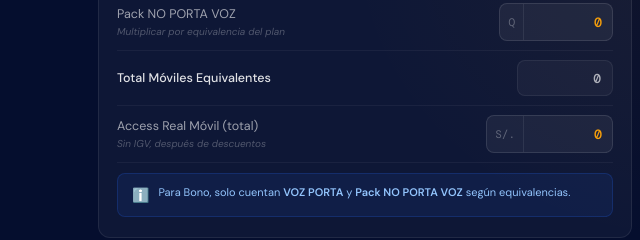
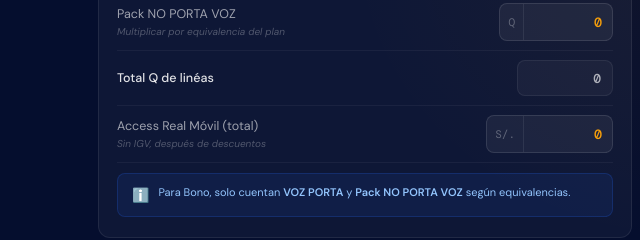
Before and after one commit to hectormed02/CalculadoraComisional, a plain HTML site: page index.html in a window 1280 px wide. Shown: the part 460-700 px from the top of the page, 0-640 px from the left. Drawn offline with nearby package versions, Linux system fonts and the light colour scheme.

Commit message:
Update index.html

```diff
--- a/index.html
+++ b/index.html
@@ -325,7 +325,7 @@ input[type=number]::-webkit-outer-spin-button{-webkit-appearance:none}
           <div class="ni"><span class="pfx">Q</span><input type="number" id="q_noporta" value="0" min="0" oninput="recalc()"></div>
         </div>
         <div class="ir">
-          <div class="il" style="color:rgba(255,255,255,.88);font-weight:500">Total Móviles Equivalentes</div>
+          <div class="il" style="color:rgba(255,255,255,.88);font-weight:500">Total Q de linéas</div>
           <div class="dv" id="d_equiv">0</div>
         </div>
         <div class="ir">
```
